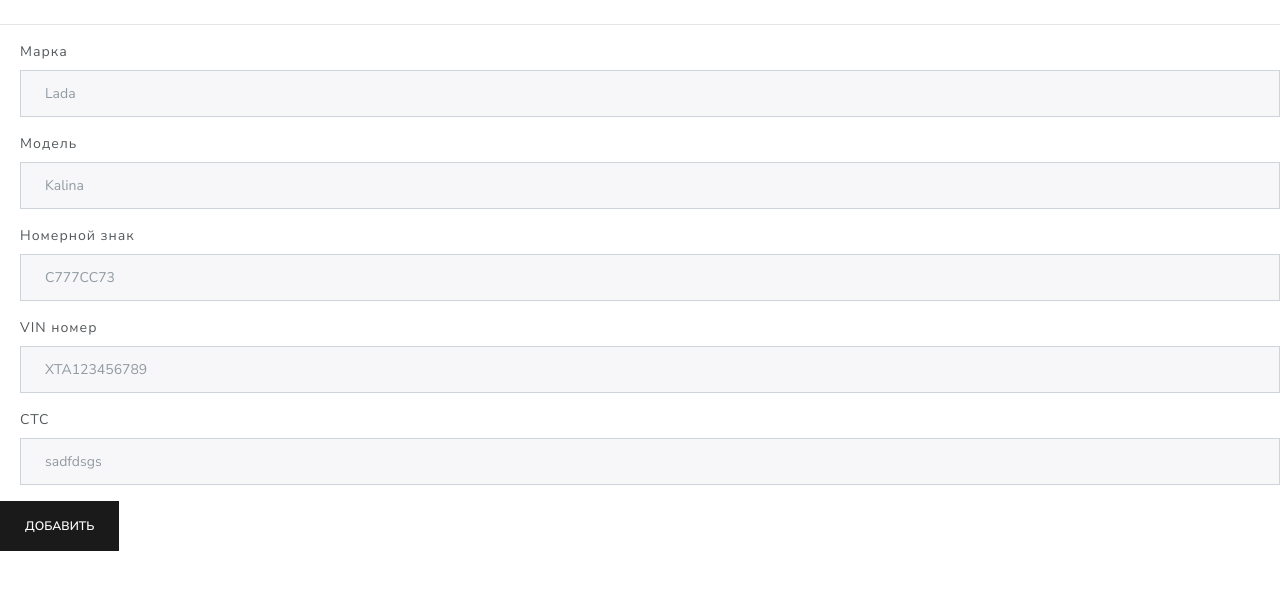
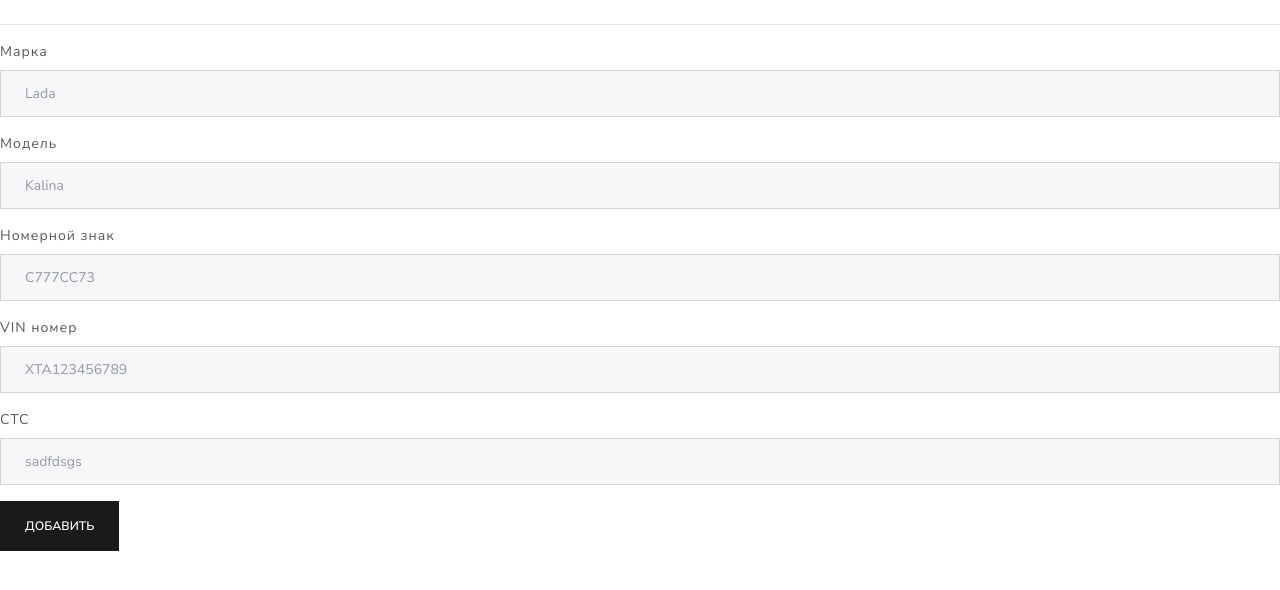
Before and after one commit to Tsarevich01/megataxi12, a Flask app: page /add_car in a window 1280 px wide. Shown: the part 89-679 px from the top of the page. Run offline with Flask 2, Linux system fonts and the light colour scheme; some libraries are stand-ins or nearby versions.

Commit message:
Стиили работают, но хз как

```diff
--- a/app/routes.py
+++ b/app/routes.py
@@ -29,7 +29,7 @@ def login():
 # Акты
 @app.route('/acts')
 def acts():
-    return render_template('static/acts.html', title='Акты')
+    return render_template('acts.html', title='Акты')
 
 
 # ЧС
--- a/app/static/style.css
+++ /dev/null
@@ -1,6 +0,0 @@
-
-
-div.form-group{
-    margin-left: 20px;
-
-}
--- a/app/templates/base.html
+++ b/app/templates/base.html
@@ -10,12 +10,12 @@
     {% if title %}
         <title>{{ title }} - MegaTaxi</title>
         {% else %}
-        <title>Welcome to MegaTaxi</title>
+        <title>MegaTaxi</title>
         {% endif %}
 
     <!-- Bootstrap core CSS -->
-<link href="../static/style.css" rel="stylesheet">
-    <link href="https://stackpath.bootstrapcdn.com/bootswatch/4.1.1/lux/bootstrap.min.css" rel="stylesheet">
+<link rel=stylesheet type=text/css href="{{ url_for('static', filename='style.css') }}">
+      <link href="https://stackpath.bootstrapcdn.com/bootswatch/4.1.1/lux/bootstrap.min.css" rel="stylesheet">
 
     <!-- Custom styles for this template -->
 
@@ -61,12 +61,11 @@
         </ul>
         {% endif %}
         {% endwith %}
-
+<main role="main" class="main-content">
         {% block right_content %}
 
         {% endblock %}
-    </main>
-
+</main>
     <main role="main" class="container">
 
           {% block content %}{% endblock %}
--- a/app/templates/driver_card.html
+++ b/app/templates/driver_card.html
@@ -10,7 +10,7 @@
     <link href="resources/css/jquery-ui-themes.css" type="text/css" rel="stylesheet"/>
     <link href="resources/css/axure_rp_page.css" type="text/css" rel="stylesheet"/>
     <link href="data/styles.css" type="text/css" rel="stylesheet"/>
-    <link href="files/водителя/styles.css" type="text/css" rel="stylesheet"/>
+
     <script type="text/javascript">
         AXSHARE_HOST_URL = 'http://share.axure.com';
         AXSHARE_HOST_SECURE_URL = 'https://share.axure.com';
```
